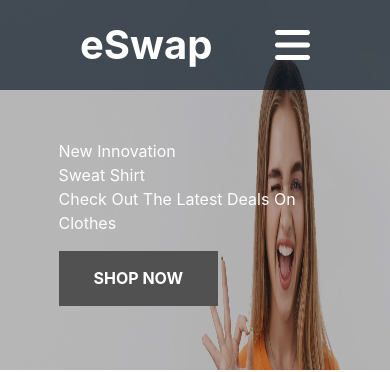
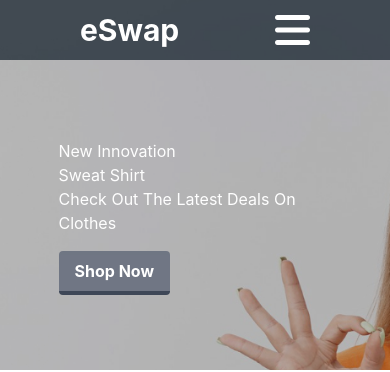
Before and after one commit to abidnuri/a2wist-commerce, a React (Create React App) app: page / in a window 390 px wide. Shown: the top 372 px of the page. Built offline with nearby package versions, Linux system fonts and the light colour scheme; no server answers.

Commit message:
responsive done

```diff
--- a/src/Components/Discount/Discount.css
+++ b/src/Components/Discount/Discount.css
@@ -67,4 +67,5 @@
     width: 90vw;
     margin-right: 20px;
   }
+
 }
--- a/src/Components/Shared/Navbar/Navbar.css
+++ b/src/Components/Shared/Navbar/Navbar.css
@@ -3,7 +3,7 @@ nav {
   top: 0;
   left: 0;
   width: 100%;
-  height: 75px;
+  height: 65px;
   display: flex;
   background-color: rgba(209, 200, 200, 0.349);
   justify-content: space-between;
@@ -12,7 +12,7 @@ nav {
   z-index: 100;
 }
 .logo-container a {
-  font-size: 40px;
+  font-size: 30px;
   font-weight: 700;
   color: #fff;
 }
@@ -41,14 +41,14 @@ nav ul li a:hover {
 @media (max-width: 940px) {
   nav {
     background-color: #06131fa8;
-    height: 90px;
+    height: 60px;
   }
   nav .menu-btn i {
     display: block;
   }
   nav ul {
     position: absolute;
-    top: 90px;
+    top: 60px;
     left: -100%;
     height: 100vh;
     width: 100%;
--- a/src/Styles/slider.scss
+++ b/src/Styles/slider.scss
@@ -25,19 +25,19 @@ $background-color: #f1f1f1;
       padding: 15%;
       inset: 0;
 
-      button {
-        padding: 0.8em 2em;
-        background-color: #4b4b4b;
-        color: #fff;
-        font-weight: 700;
-        margin: 1em 0;
-        text-transform: uppercase;
-        border: 3px solid transparent;
-        &:hover {
-          background-color: transparent;
-          border: 3px solid #4b4b4b;
-        }
-      }
+      // button {
+      //   padding: 0.8em 2em;
+      //   background-color: #4b4b4b;
+      //   color: #fff;
+      //   font-weight: 700;
+      //   margin: 1em 0;
+      //   text-transform: uppercase;
+      //   border: 3px solid transparent;
+      //   &:hover {
+      //     background-color: transparent;
+      //     border: 3px solid #4b4b4b;
+      //   }
+      // }
     }
     &__btns {
       position: absolute;
@@ -93,6 +93,7 @@ $background-color: #f1f1f1;
     &__item__btns {
       inset: 60% 20% 5% 20%;
     }
+
   }
 }
 
--- a/src/components/Slider/Slider.js
+++ b/src/components/Slider/Slider.js
@@ -75,7 +75,12 @@ export default function Slider() {
           <h3 className="mt-20 sm:text-xl md:text-3xl lg:text-3xl">{data.description}</h3>
           <h1 className="sm:text-2xl md:text-5xl lg:text-8xl lg:mb-6">{data.name}</h1>
           <h3>Check Out The Latest Deals On Clothes</h3>
-          <button>Shop Now</button>
+
+          <div className="mt-4">
+          <button className="bg-gray-500 hover:bg-gray-400 text-white font-bold py-2 px-4 border-b-4 border-gray-700 hover:border-gray-500 rounded">
+          Shop Now
+          </button>
+          </div>
         </div>
         <div
           className="slider__item__btns"
@@ -97,7 +102,7 @@ export default function Slider() {
           })}
         </div>
         <div className="slider__item__image">
-          <img src={data.img} alt="" />
+          <img className="h-full w-screen object-cover" src={data.img} alt="" />
         </div>
       </div>
     </div>
```
